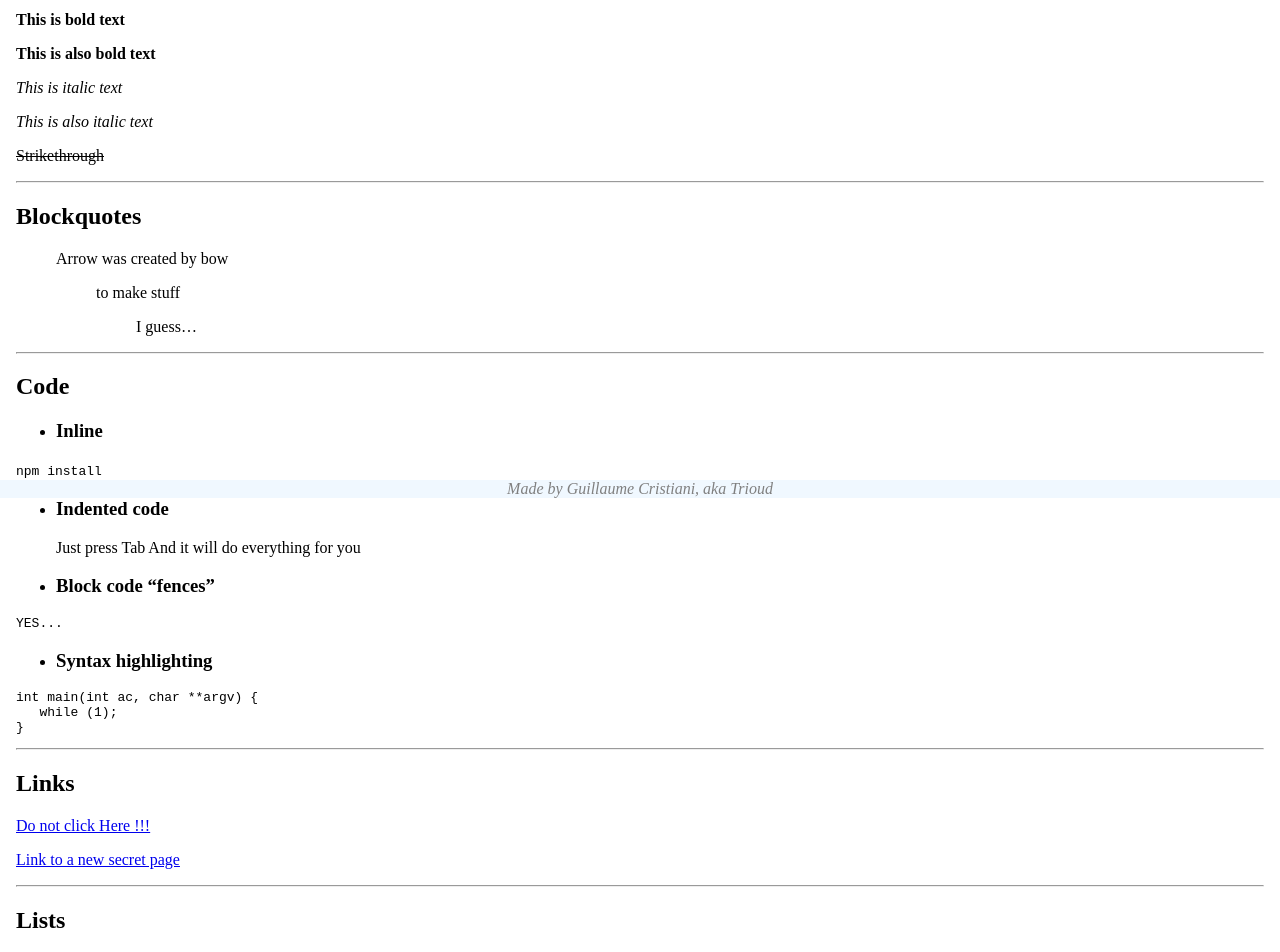
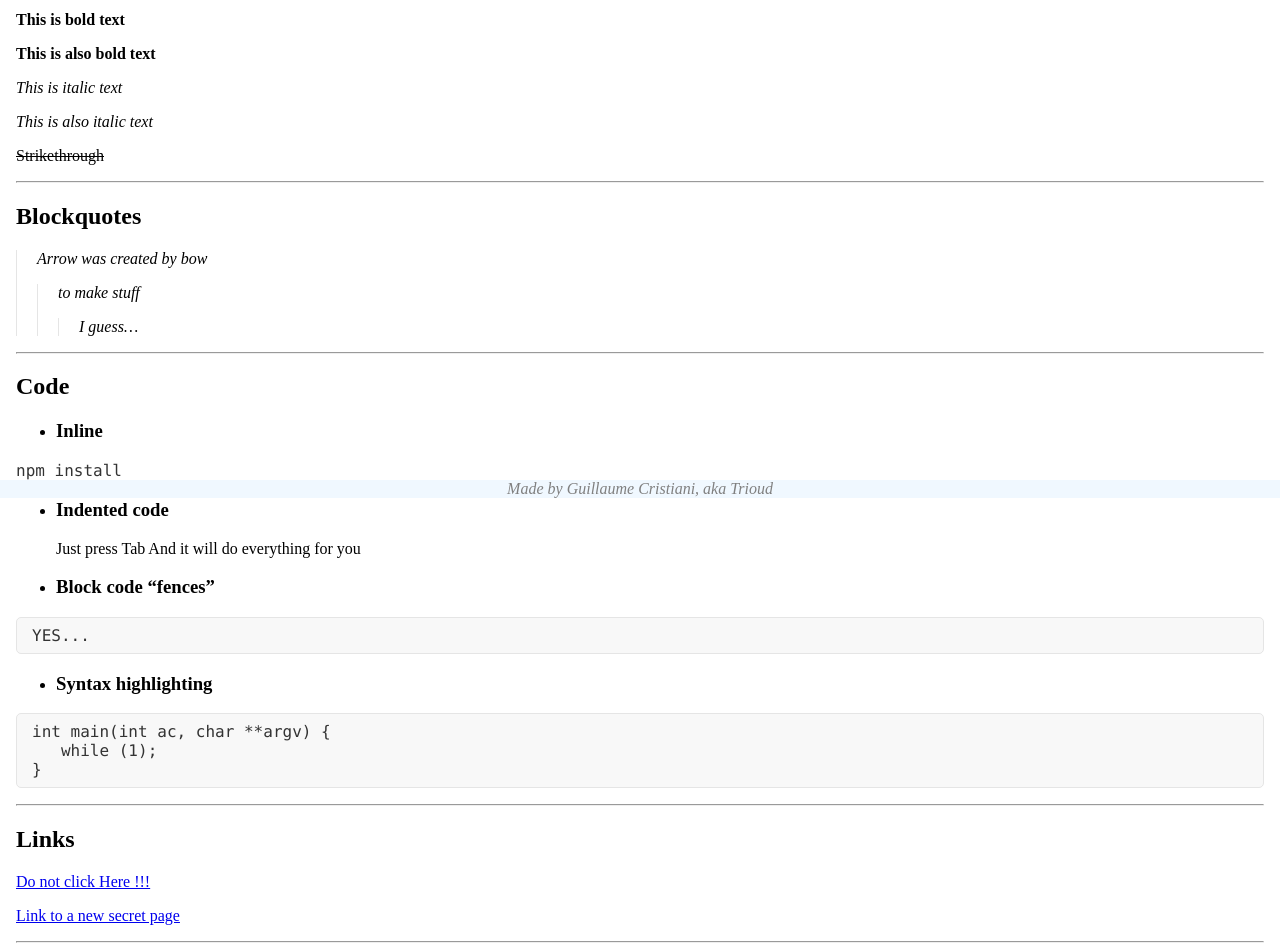
Before and after one commit to Trioud/Trioud.github.io, a Jekyll site: the page built from index.md, in a window 1280 px wide. Shown: the part 402-1354 px from the top of the page. Built offline with Jekyll 4.4.1, drawn with Linux system fonts in a browser that asks for light colours; our own code applies the rules of GitHub Pages for plain Markdown files.

Commit message:
style: start to style the differents base md

```diff
--- a/styles/styles.css
+++ b/styles/styles.css
@@ -29,6 +29,26 @@ img {
     max-width: 300px;
 }
 
+blockquote {
+    border-left: 1px solid #e5e5e5;
+    margin: 0;
+    padding: 0 0 0 20px;
+    font-style: italic;
+}
+
+code, pre {
+    font-family: Monaco, Bitstream Vera Sans Mono, Lucida Console, Terminal, Consolas, Liberation Mono, DejaVu Sans Mono, Courier New, monospace;
+    color: #333;
+}
+
+pre {
+    padding: 8px 15px;
+    background: #f8f8f8;
+    border-radius: 5px;
+    border: 1px solid #e5e5e5;
+    overflow-x: auto;
+}
+
 footer {
     position: fixed;
     width: 100%;
```
